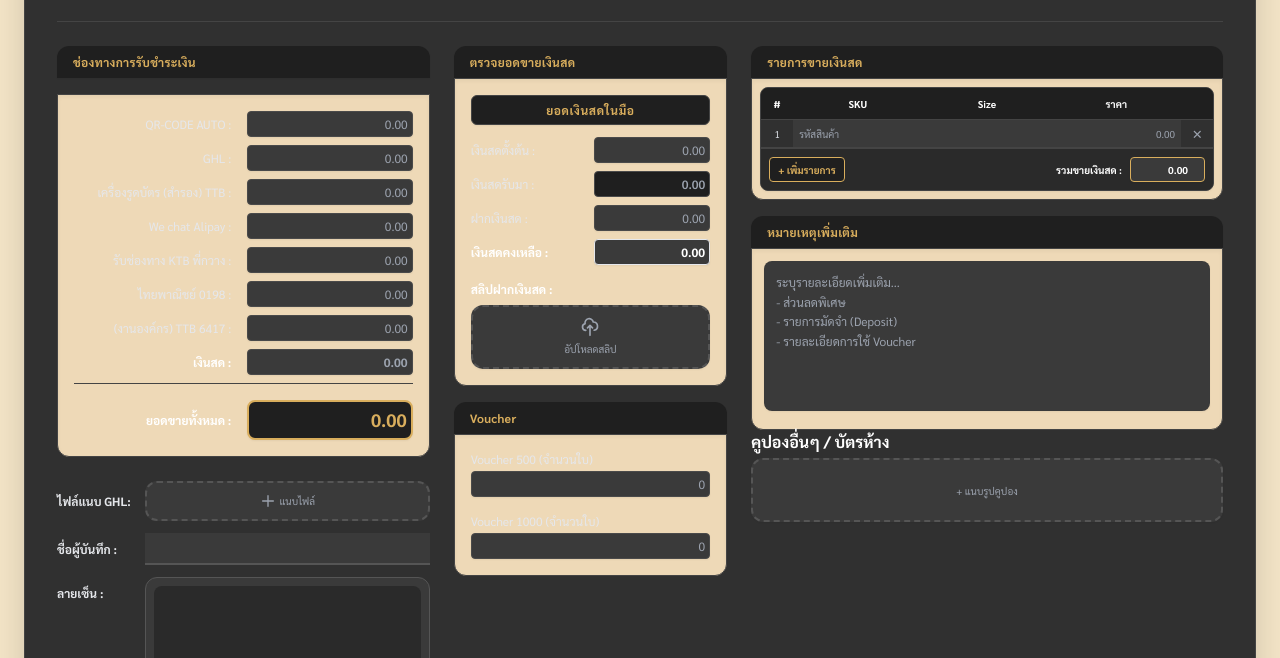
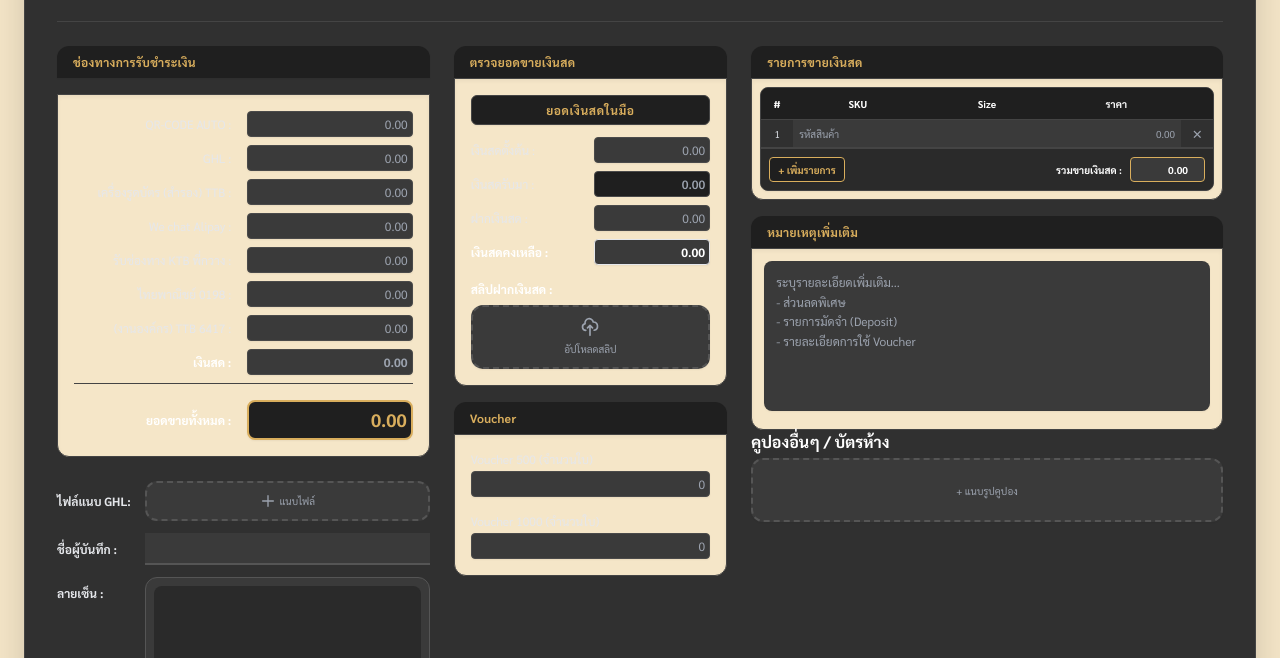
Before and after one commit to ba629/from2, a website: page index.html in a window 1280 px wide. Shown: the part 142-800 px from the top of the page. Drawn offline with nearby package versions, Linux system fonts and the light colour scheme.

Commit message:
Update index.html

```diff
--- a/index.html
+++ b/index.html
@@ -17,7 +17,7 @@
             color: #D9AE5D;
         }
         .section-bg {
-            background-color: #EED9B7; /* พื้นหลังกล่องย่อย สีเทาเข้ม */
+            background-color: #F5E6C8; /* พื้นหลังกล่องย่อย  */
         }
         .gold-accent {
             border-color: #D9AE5D;
```
